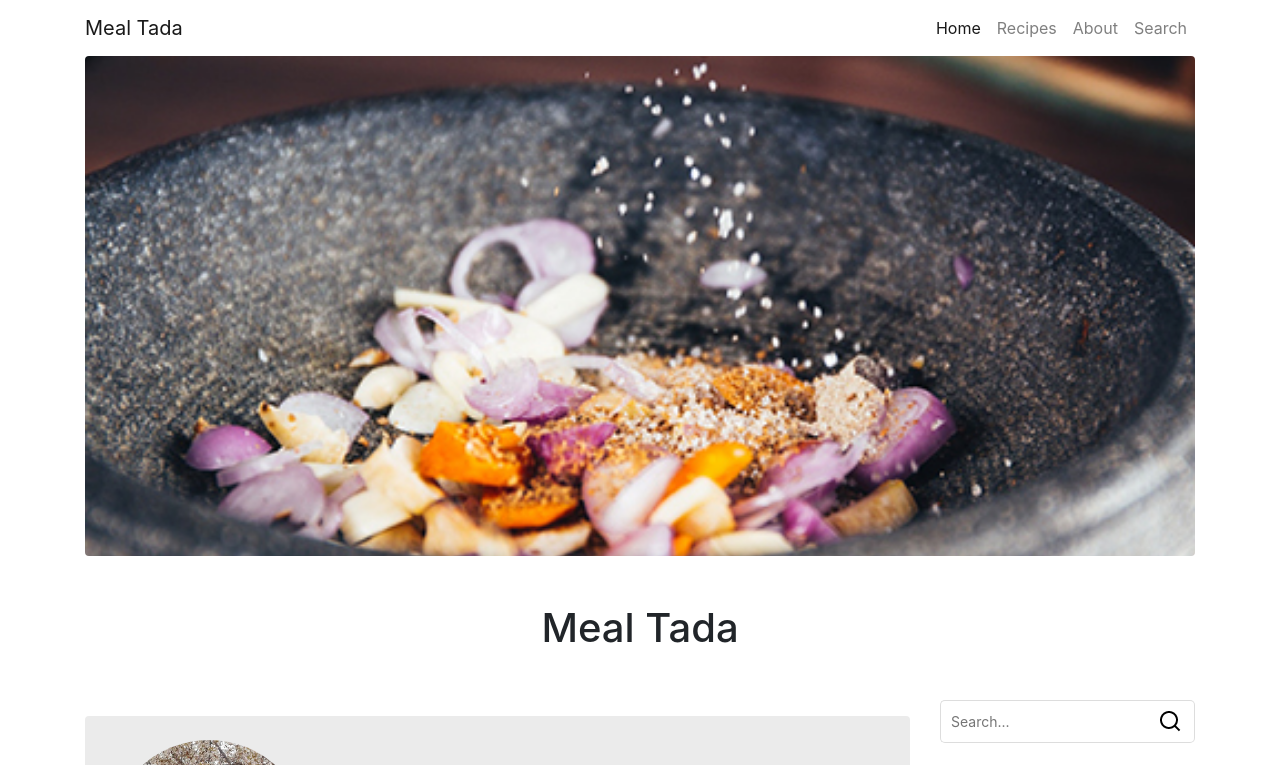
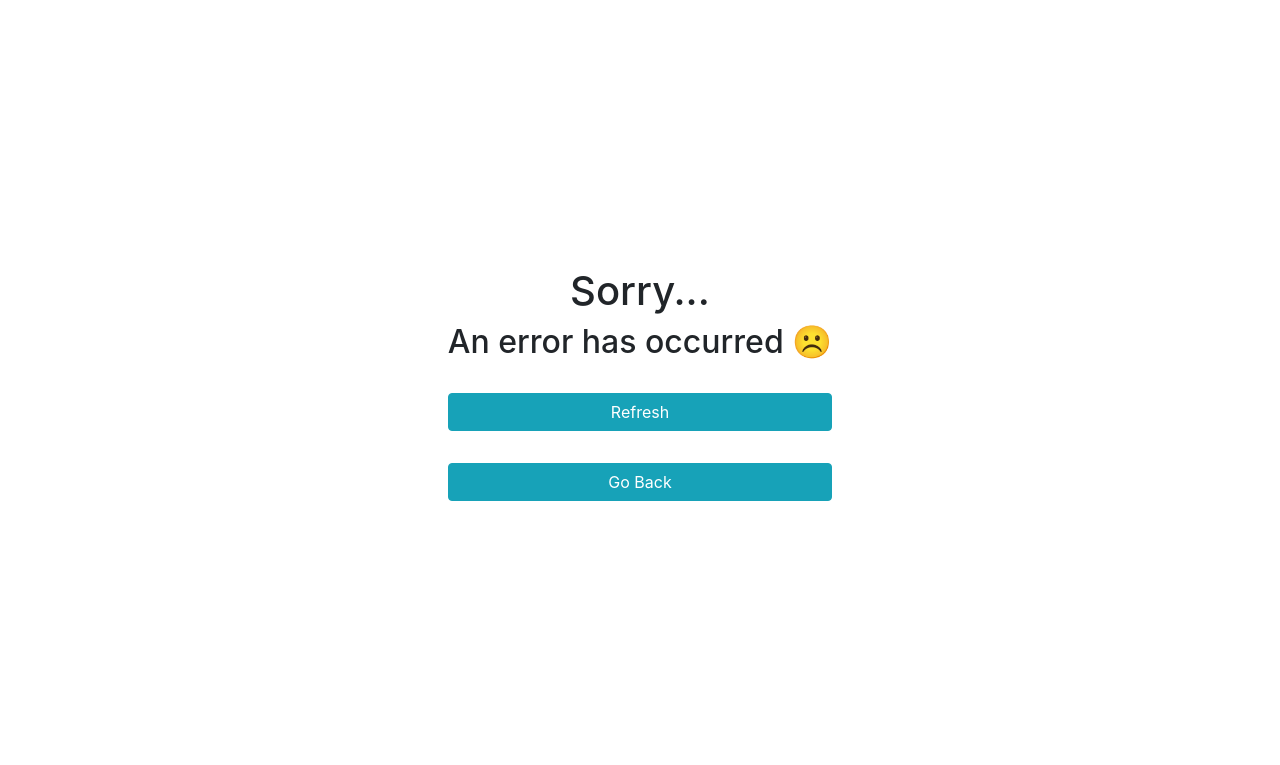
Before and after one commit to WarrenMfg/meal-tada, a React app: page / in a window 1280 px wide. Shown: the top 765 px of the page. Built offline with nearby package versions, Linux system fonts and the light colour scheme; no server answers.

Commit message:
add error masking div

```diff
--- a/frontend/components/App.js
+++ b/frontend/components/App.js
@@ -6,7 +6,8 @@ import Recipes from './Recipes';
 import About from './About';
 import Search from './Search';
 import Footer from './Footer';
-import MaskingDiv from './MaskingDiv';
+import LoadingMaskingDiv from './LoadingMaskingDiv';
+import ErrorMaskingDiv from './ErrorMaskingDiv';
 import Recipe from './Recipe/Recipe';
 
 function App() {
@@ -15,7 +16,8 @@ function App() {
       <Navbar />
       <Switcheroo />
       <Footer />
-      <MaskingDiv />
+      <LoadingMaskingDiv />
+      <ErrorMaskingDiv />
     </div>
   );
 }
--- /dev/null
+++ b/frontend/components/ErrorMaskingDiv.js
@@ -0,0 +1,33 @@
+import React from 'react';
+import { useHistory } from 'react-router-dom';
+import withGlobalStore from '../store/withGlobalStore';
+import './styles/ErrorMaskingDiv.css';
+
+function ErrorMaskingDiv({ state: { error: { message } } }) {
+  const history = useHistory();
+  console.log(message, history);
+  const handleRefresh = () => {
+    window.location.reload();
+  };
+
+  const handleGoBack = () => {
+    history.goBack();
+  };
+
+  return (
+    <div className='error-masking-div' style={{ display: `${message ? 'flex' : 'none'}` }}>
+      <div className='text-center'>
+        <h1>Sorry...</h1>
+        <h2>An error has occurred ☹️</h2>
+        <button className='btn btn-info btn-block' onClick={handleRefresh}>
+          Refresh
+        </button>
+        <button className='btn btn-info btn-block' onClick={handleGoBack}>
+          Go Back
+        </button>
+      </div>
+    </div>
+  );
+}
+
+export default withGlobalStore(ErrorMaskingDiv);
--- /dev/null
+++ b/frontend/components/LoadingMaskingDiv.js
@@ -0,0 +1,14 @@
+import React from 'react';
+import pacman from '../images/pacman.gif';
+import withGlobalStore from '../store/withGlobalStore';
+import './styles/LoadingMaskingDiv.css';
+
+function LoadingMaskingDiv({ state: { loading: { isLoading } } }) {
+  return (
+    <div className='loading-masking-div' style={{ display: `${isLoading ? 'flex' : 'none'}` }}>
+      <img src={pacman} />
+    </div>
+  );
+}
+
+export default withGlobalStore(LoadingMaskingDiv);
--- a/frontend/components/MaskingDiv.js
+++ /dev/null
@@ -1,14 +0,0 @@
-import React from 'react';
-import pacman from '../images/pacman.gif';
-import withGlobalStore from '../store/withGlobalStore';
-import './styles/MaskingDiv.css';
-
-function MaskingDiv({ state: { loading: { isLoading } } }) {
-  return (
-    <div className='masking-div' style={{ display: `${isLoading ? 'flex' : 'none'}` }}>
-      <img src={pacman} />
-    </div>
-  );
-}
-
-export default withGlobalStore(MaskingDiv);
--- /dev/null
+++ b/frontend/components/styles/ErrorMaskingDiv.css
@@ -0,0 +1,19 @@
+.error-masking-div {
+  position: fixed;
+  justify-content: center;
+  align-items: center;
+  top: 0;
+  left: 0;
+  width: 100vw;
+  height: 100vh;
+  background-color: rgb(255, 255, 255);
+  z-index: 1001;
+}
+
+.error-masking-div section {
+  width: 225px;
+}
+
+.error-masking-div button {
+  margin: 2rem 0;
+}
--- a/frontend/components/styles/MaskingDiv.css
+++ b/frontend/components/styles/LoadingMaskingDiv.css
@@ -1,4 +1,4 @@
-.masking-div {
+.loading-masking-div {
   position: fixed;
   justify-content: center;
   align-items: center;
@@ -10,7 +10,7 @@
   z-index: 1000;
 }
 
-.masking-div img {
+.loading-masking-div img {
   width: 100px;
   height: 100px;
 }
```
